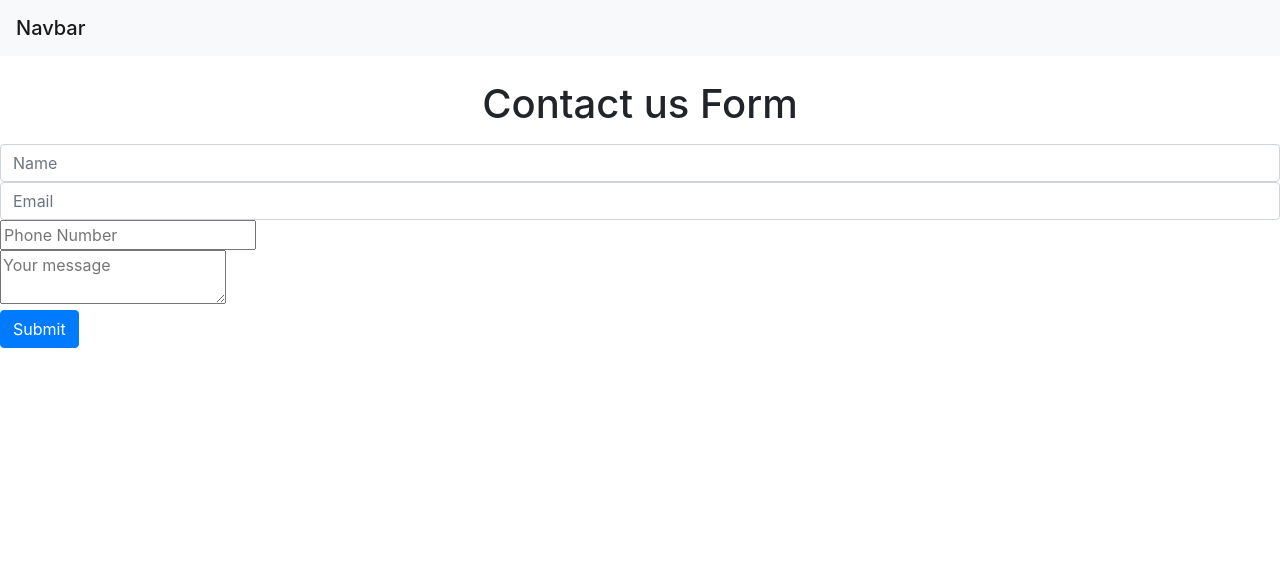
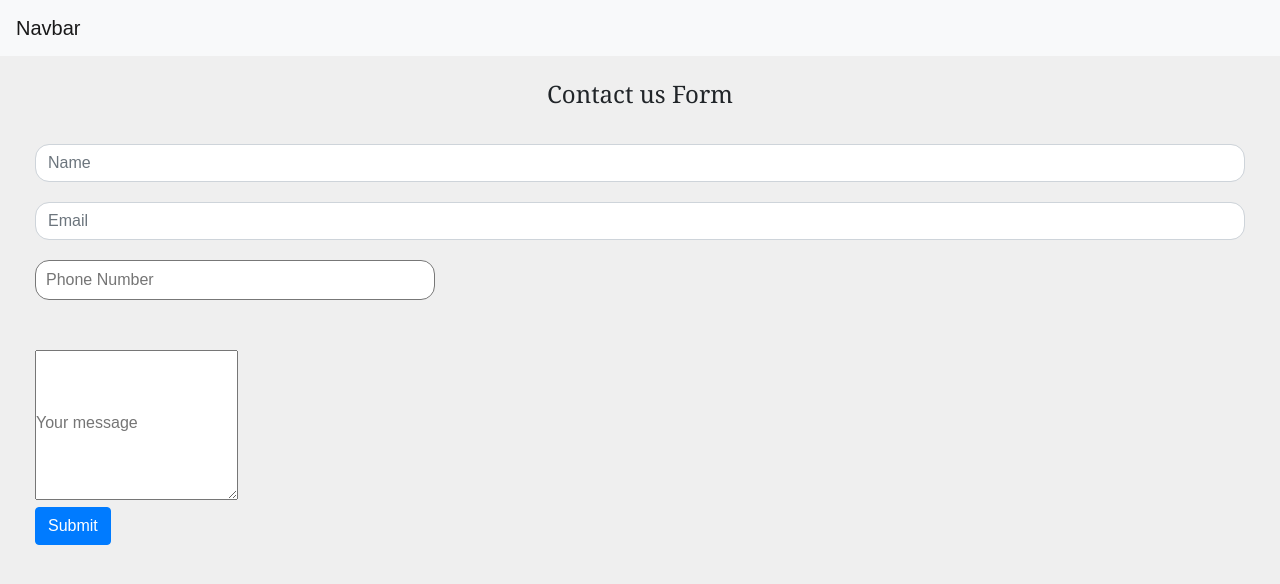
Before and after one commit to ajohn007/contactus, a Django app: template contactusappli/templates/contactusappli/index.html in a window 1280 px wide. Shown: the top 584 px of the page. Run offline with Django 3.2, Linux system fonts and the light colour scheme; the template is opened without the code that fills it, so the values that code supplies are empty; some libraries are stand-ins or nearby versions.

Commit message:
CSS added

```diff
--- /dev/null
+++ b/contactusappli/static/contactusappli/styles.css
@@ -0,0 +1,67 @@
+*{
+    margin: 0;
+    padding: 0;
+
+}
+body{
+    background-color: #efefef;
+    font-family: sans-serif;
+}
+.contac-box{
+    width:500px;
+    background-color: #fff;
+    box-shadow: 0 0 20px 0;
+    top: 50%;
+    left: 50%;
+    transform: translate(-50%,-50%);
+    position: absolute;
+
+}
+form{
+  margin: 35px;
+}
+.form-control{
+      margin-top: 20px;
+      border-radius: 14px;
+
+
+}
+.input-field{
+    align-content: center;
+  width: 400px;
+  height: 40px;
+  margin-top: 20px;
+  padding-left: 10px;
+  padding-right: 10px;
+  border:1px solid #777777;
+  border-radius: 14px;
+  outline: none;
+}
+.textarea-field{
+  height:150px;
+  padding-top: 60px;
+  margin-top: 50px;
+
+}
+.cotact-form-btn{
+  border-radius: 20px;
+  color: #fff;
+  margin-top: 18px;
+  padding: 10px;
+  background-color: #47c35a;
+  font-size: 12;
+  border: none;
+  cursor: pointer;
+
+}
+h1{
+  text-align: center;
+
+  font-style: bold;
+  font-family: Cambria, Cochin, Georgia, Times, 'Times New Roman', serif;
+  font-size: x-large;
+}
+p{
+  text-align: center;
+  font-size: x-large;
+}
--- a/contactusappli/templates/contactusappli/index.html
+++ b/contactusappli/templates/contactusappli/index.html
@@ -1,3 +1,4 @@
+{% load static %}
 <!doctype html>
 <html lang="en">
   <head>
@@ -9,6 +10,11 @@
     <link rel="stylesheet" href="https://stackpath.bootstrapcdn.com/bootstrap/4.5.2/css/bootstrap.min.css" integrity="sha384-JcKb8q3iqJ61gNV9KGb8thSsNjpSL0n8PARn9HuZOnIxN0hoP+VmmDGMN5t9UJ0Z" crossorigin="anonymous">
 
     <title>Programming Test</title>
+
+    <link href="https://fonts.googleapis.com/css?family=Oswald" rel="stylesheet">
+
+    <link rel="stylesheet" href="{% static 'contactusappli/styles.css' %}" />
+
   </head>
   <body>
         <!-- As a heading -->
```
